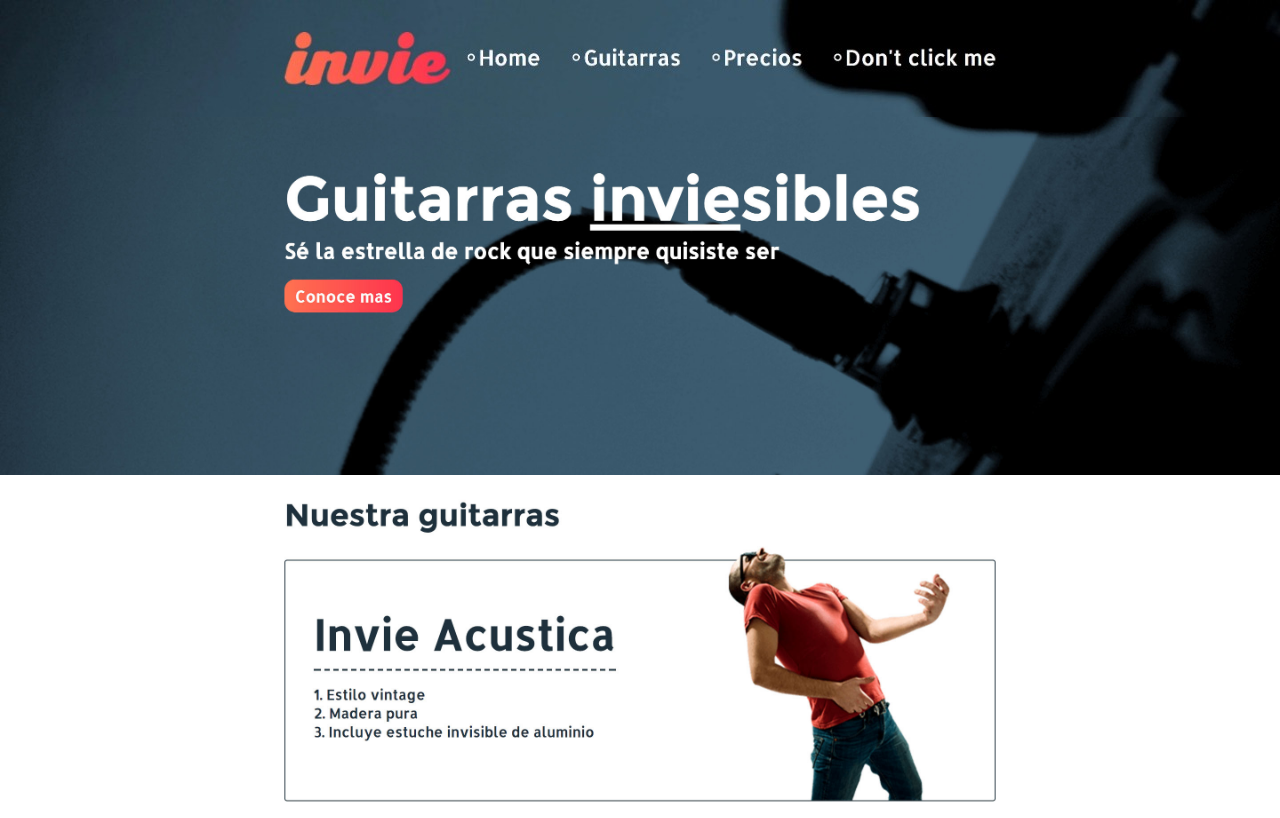
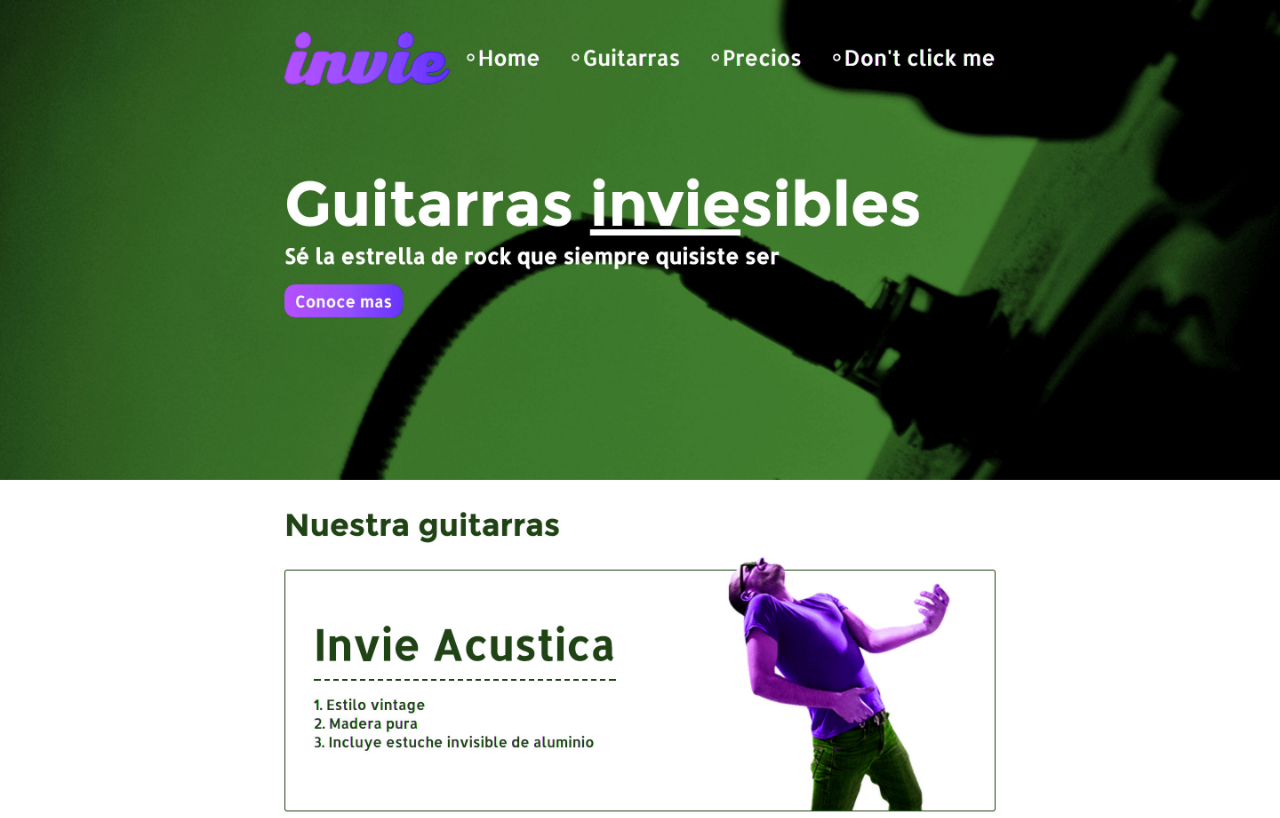
Before and after one commit to MiguelPasaje/invie-github, a plain HTML site: page index.html in a window 1280 px wide. Shown: the top 818 px of the page. Drawn offline with Linux system fonts and the light colour scheme.

Commit message:
nueva version de invie - verde

```diff
--- a/index.html
+++ b/index.html
@@ -13,9 +13,7 @@
 	</style>
 </head>
 <body>
-	<img src="header.jpg" alt="">
-	<img src="hero.jpg" alt="">
-	<img src="acustica.jpg">
+	<img src="nueva-version.jpg">
 
 </body>
 </html>
```
Also changed, not shown: nueva-version.jpg (added).
